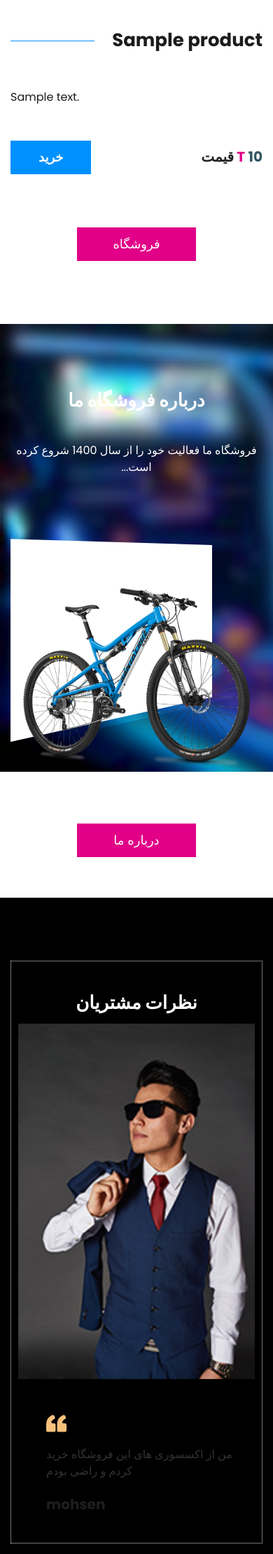
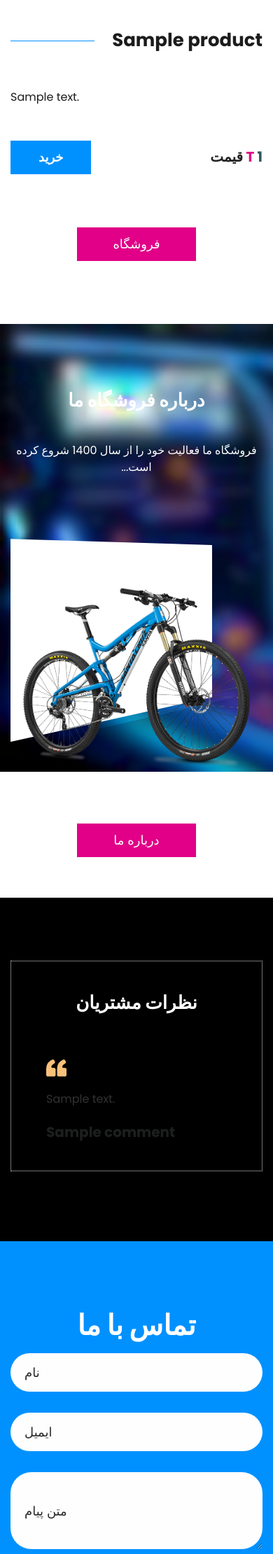
Before and after one commit to zahra-hsb/car_shop, a PHP site: page /car/ in a window 390 px wide. Shown: the part 1391-3612 px from the top of the page at 70% size. Run offline with PHP 8.4, Linux system fonts and the light colour scheme; tables that the repository leaves empty or names only in its code hold one stand-in row (values such as "Sample post"); grey boxes marked "Sample" are stand-in pictures; some libraries are stand-ins or nearby versions.

Commit message:
comments showed in page and telephone number field deleted

```diff
--- a/index.php
+++ b/index.php
@@ -38,30 +38,30 @@ require_once 'inc/connection.php';
       <!-- header section start -->
       <div class="header_section header_bg">
          <nav class="navbar navbar-expand-lg navbar-light bg-light">
-            <a href="index.html" class="logo"><img src="images/logo.png"></a>
+            <a href="index.php" class="logo"><img src="images/logo.png"></a>
             <button class="navbar-toggler" type="button" data-toggle="collapse" data-target="#navbarSupportedContent" aria-controls="navbarSupportedContent" aria-expanded="false" aria-label="Toggle navigation">
             <span class="navbar-toggler-icon"></span>
             </button>
             <div class="collapse navbar-collapse" id="navbarSupportedContent">
                <ul class="navbar-nav mr-auto" style="margin-left: 20%;">
                   <li class="nav-item active">
-                     <a class="nav-link" href="index.html">صفحه اصلی</a>
+                     <a class="nav-link" href="index.php">صفحه اصلی</a>
                   </li>
                   <li class="nav-item">
-                     <a class="nav-link" href="shop.html">فروشگاه</a>
+                     <a class="nav-link" href="shop.php">فروشگاه</a>
                   </li>
                   <li class="nav-item">
-                     <a class="nav-link" href="about.html">درباره ما</a>
+                     <a class="nav-link" href="about.php">درباره ما</a>
                   </li>
                   <li class="nav-item">
-                     <a class="nav-link" href="contact.html">ارتباط با ما</a>
+                     <a class="nav-link" href="contact.php">ارتباط با ما</a>
                   </li>
                </ul>
                <form class="form-inline my-2 my-lg-0">
                   <div class="login_menu">
                      <ul>
                         <li><a href="login.php">ورود</a></li>
-                        <li><a href="cart/cart.html"><img src="images/trolly-icon.png"></a></li>
+                        <li><a href="cart/cart.php"><img src="images/trolly-icon.png"></a></li>
                         <li><a href="#"><img src="images/search-icon.png"></a></li>
                      </ul>
                   </div>
@@ -93,7 +93,7 @@ require_once 'inc/connection.php';
                            <div class="col-md-5">
                               <h1 class="banner_taital">انواع قطعات خودرو</h1>
                               <p class="banner_text">با مناسب ترین قیمت و کیفیت</p>
-                              <div class="contact_bt"><a href="shop.html">خرید</a></div>
+                              <div class="contact_bt"><a href="shop.php">خرید</a></div>
                            </div>
                         </div>
                      </div>
@@ -113,7 +113,7 @@ require_once 'inc/connection.php';
                            <div class="col-md-5">
                               <h1 class="banner_taital">اکسسوری های خودرو</h1>
                               <p class="banner_text">عرضه اکسسوری ها در طرح های مختلف</p>
-                              <div class="contact_bt"><a href="shop.html">خرید</a></div>
+                              <div class="contact_bt"><a href="shop.php">خرید</a></div>
                            </div>
                         </div>
                      </div>
@@ -136,7 +136,7 @@ require_once 'inc/connection.php';
          <div class="container">
             <h1 class="cycle_taital">محصولات ما</h1>
             <p class="cycle_text">برای خرید محصولات ابتدا وارد شوید</p>
-            <div class="buy_bt login"><a href="login.html">ورود</a></div>
+            <div class="buy_bt login"><a href="login.php">ورود</a></div>
             <div class="cycle_section_2 layout_padding">
                <?php
                   $product_query = mysqli_query($connection, "SELECT * FROM products");
@@ -154,15 +154,15 @@ require_once 'inc/connection.php';
                      <h1 class="cycles_text"><?php echo $proArray['title']; ?></h1>
                      <p class="lorem_text"><?php echo $proArray['description']; ?></p>
                      <div class="btn_main">
-                        <div class="buy_bt"><a href="cart/cart.html">خرید</a></div>
-                        <h4 class="price_text">قیمت <span style=" color: #e10087">T</span> <span style=" color: #325662"><?php echo $proArray['price']; ?></span></h4>
+                        <div class="buy_bt"><a href="cart/cart.php">خرید</a></div>
+                        <h4 class="price_text">قیمت <span style=" color: #e10087">T</span> <span style=" color: #325662"><?php echo $proArray['id']; ?></span></h4>
                      </div>
                   </div>
                </div><br/>
                <?php endwhile; ?>
             </div>
             <div class="read_btn_main">
-               <div class="read_bt"><a href="shop.html">فروشگاه</a></div>
+               <div class="read_bt"><a href="shop.php">فروشگاه</a></div>
             </div>
          </div>
       </div>
@@ -175,7 +175,7 @@ require_once 'inc/connection.php';
             <div class="about_main">
                <img src="images/img-5.png" class="image_5">
             </div>
-            <div class="read_bt_1"><a href="about.html">درباره ما</a></div>
+            <div class="read_bt_1"><a href="about.php">درباره ما</a></div>
          </div>
       </div>
       <!-- about section end -->
@@ -183,57 +183,29 @@ require_once 'inc/connection.php';
       <div class="client_section layout_padding">
          <div id="my_slider" class="carousel slide" data-ride="carousel">
             <div class="carousel-inner">
+               <?php
+                  $comment_query = mysqli_query($connection, "SELECT * FROM comments");
+                  while($cmrow = mysqli_fetch_array($comment_query)):
+               ?>
                <div class="carousel-item active">
                   <div class="container">
                      <div class="client_main">
                         <h1 class="client_taital">نظرات مشتریان</h1>
                         <div class="client_section_2">
-                           <div class="client_left">
-                              <div><img src="images/client-img.png" class="client_img"></div>
-                           </div>
+                           <!-- <div class="client_left"> -->
+                              <!-- <div><img src="images/client-img.png" class="client_img"></div> -->
+                           <!-- </div> -->
                            <div class="client_right">
                               <div class="quote_icon"><img src="images/quote-icon.png"></div>
-                              <p class="client_text">من از اکسسوری های این فروشگاه خرید کردم و راضی بودم</p>
-                              <h3 class="client_name">mohsen</h3>
+                              <p class="client_text"><?php echo $cmrow['comment']; ?></p>
+                              <h3 class="client_name"><?php echo $cmrow['name']; ?></h3>
                            </div>
                         </div>
                      </div>
                   </div>
                </div>
-               <div class="carousel-item">
-                  <div class="container">
-                     <div class="client_main">
-                        <h1 class="client_taital">نظرات مشتریان</h1>
-                        <div class="client_section_2">
-                           <div class="client_left">
-                              <div><img src="images/client-img.png" class="client_img"></div>
-                           </div>
-                           <div class="client_right">
-                              <div class="quote_icon"><img src="images/quote-icon.png"></div>
-                              <p class="client_text">این فروشگاه محصولاتش بی نظیره از دست ندین</p>
-                              <h3 class="client_name">ali</h3>
-                           </div>
-                        </div>
-                     </div>
-                  </div>
-               </div>
-               <div class="carousel-item">
-                  <div class="container">
-                     <div class="client_main">
-                        <h1 class="client_taital">نظرات مشتریان</h1>
-                        <div class="client_section_2">
-                           <div class="client_left">
-                              <div><img src="images/client-img.png" class="client_img"></div>
-                           </div>
-                           <div class="client_right">
-                              <div class="quote_icon"><img src="images/quote-icon.png"></div>
-                              <p class="client_text">من که خیلی از این فروشگاه و محصولاتش راضی ام . امیدوارم شما هم استفاده کنید و با خیال راحت خرید کنید.</p>
-                              <h3 class="client_name">zahra</h3>
-                           </div>
-                        </div>
-                     </div>
-                  </div>
-               </div>
+                 <?php endwhile; ?>
+
             </div>
             <a class="carousel-control-prev" href="#my_slider" role="button" data-slide="prev">
                <i class="fa fa-angle-left"></i>
@@ -252,16 +224,13 @@ require_once 'inc/connection.php';
                <h1 class="request_text">تماس با ما</h1>
                <form action="/action_page.php">
                   <div class="form-group">
-                     <input type="text" class="email-bt" placeholder="نام" name="Name">
+                     <input type="text" class="email-bt" placeholder="نام" name="name">
                   </div>
                   <div class="form-group">
-                     <input type="text" class="email-bt" placeholder="ایمیل" name="Name">
+                     <input type="text" class="email-bt" placeholder="ایمیل" name="email">
                   </div>
                   <div class="form-group">
-                     <input type="text" class="email-bt" placeholder="شماره تلفن" name="Email">
-                  </div>
-                  <div class="form-group">
-                     <textarea class="massage-bt" placeholder="متن پیام" rows="5" id="comment" name="Massage"></textarea>
+                     <textarea class="massage-bt" placeholder="متن پیام" rows="5" id="comment" name="comment"></textarea>
                   </div>
                </form>
                <div class="send_btn"><a href="#">ارسال</a></div>
```
